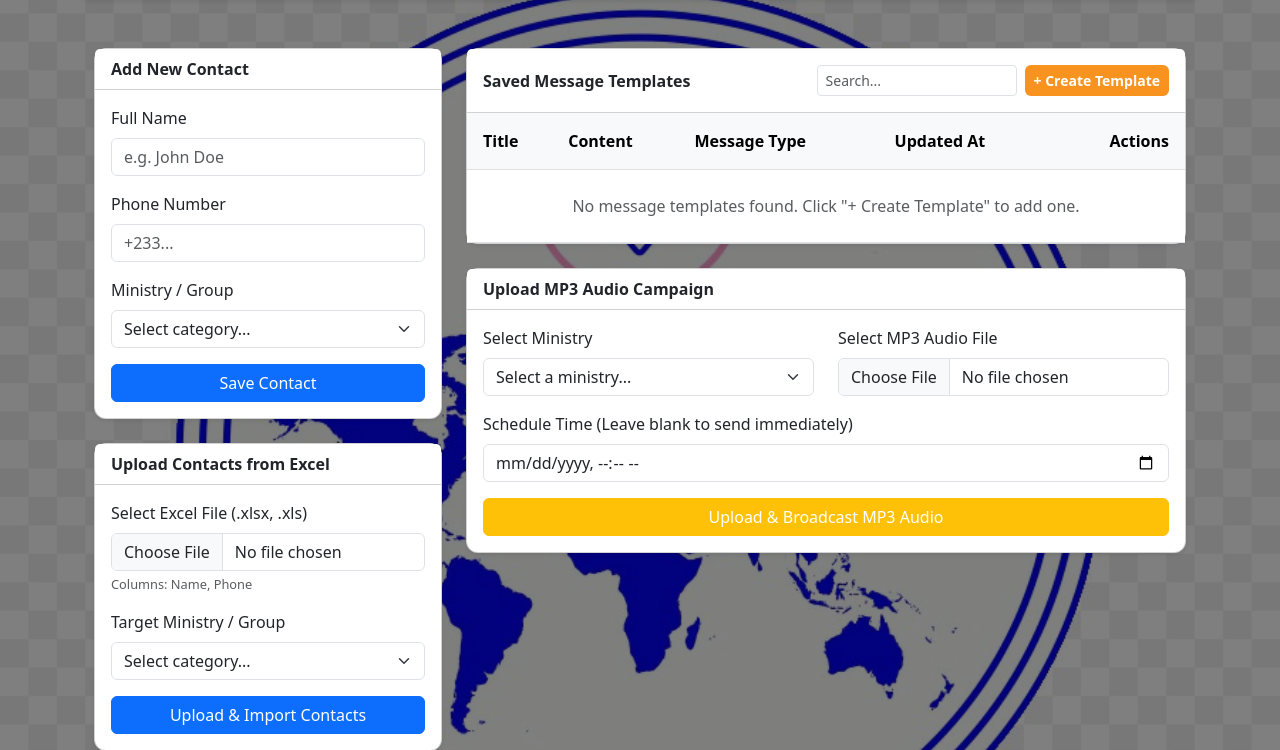
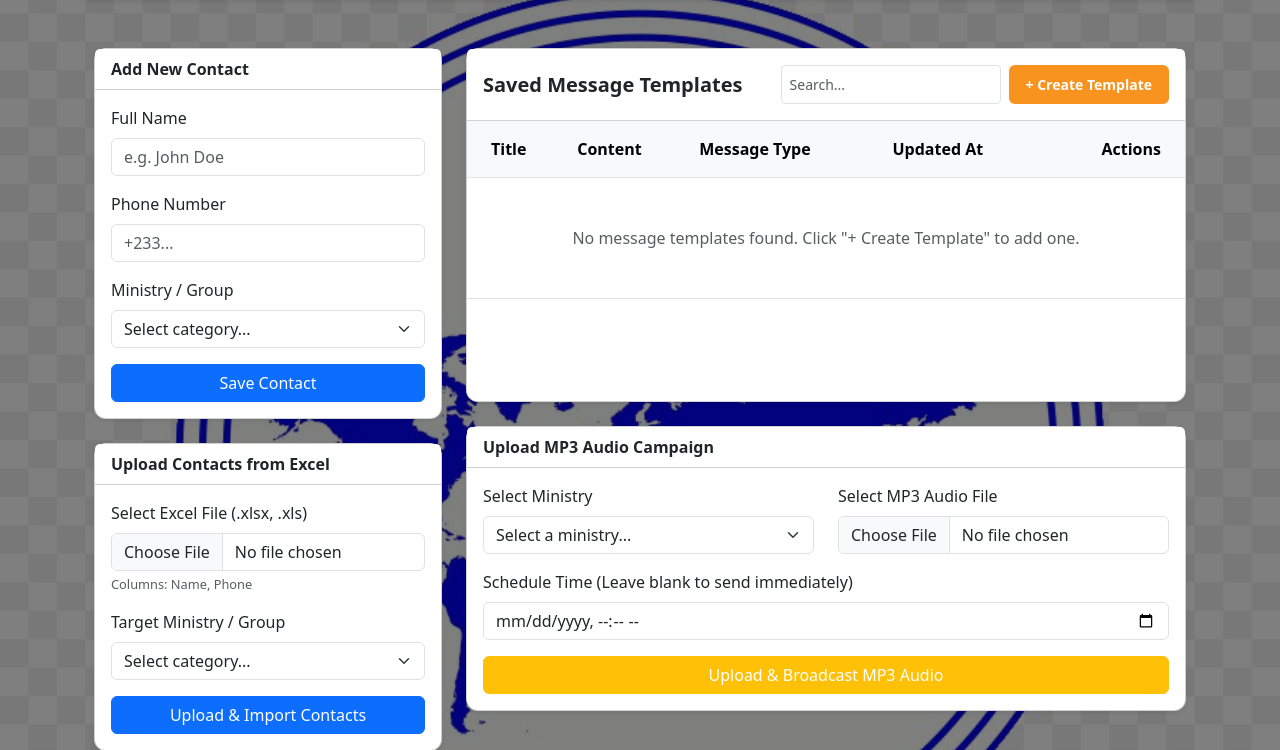
Before and after one commit to kwesidompreh53-png/stem-messaging-app, a Flask app: page / in a window 1280 px wide. Shown: the part 72-822 px from the top of the page. Run offline with Flask 3, Linux system fonts and the light colour scheme; a user stored in the database is signed in; data comes from the database, SQL or seed files in the repository; data that the repository does not hold is empty; some libraries are stand-ins or nearby versions.

Commit message:
Fix template editing modals and expand saved templates view height

```diff
--- a/templates/index.html
+++ b/templates/index.html
@@ -172,40 +172,41 @@
                 </div>
             </div>
 
-            <!-- Column 2: Saved Message Templates & Upload MP3 Forms -->
+            <!-- Column 2: Saved Message Templates (Bigger Portion) & Upload MP3 Forms -->
             <div class="col-md-8">
-                <!-- REPLACED BULK SMS CARD WITH SAVED MESSAGE TEMPLATES CARD -->
+                <!-- SAVED MESSAGE TEMPLATES CARD (Increased Height & Spacing) -->
                 <div class="card shadow-sm mb-4">
                     <div class="card-header bg-white fw-bold text-dark d-flex justify-content-between align-items-center py-3">
-                        <span>Saved Message Templates</span>
+                        <span class="fs-5">Saved Message Templates</span>
                         <div class="d-flex align-items-center gap-2">
-                            <div class="input-group input-group-sm" style="width: 200px;">
-                                <input type="text" id="templateSearch" class="form-control" placeholder="Search..." onkeyup="filterTemplates()">
+                            <div class="input-group input-group-sm" style="width: 220px;">
+                                <input type="text" id="templateSearch" class="form-control py-2" placeholder="Search..." onkeyup="filterTemplates()">
                             </div>
-                            <button type="button" class="btn btn-sm text-white fw-semibold" style="background-color: #f7931e; border-radius: 6px;" data-bs-toggle="modal" data-bs-target="#createTemplateModal">
+                            <button type="button" class="btn btn-sm text-white fw-semibold px-3 py-2" style="background-color: #f7931e; border-radius: 6px;" data-bs-toggle="modal" data-bs-target="#createTemplateModal">
                                 + Create Template
                             </button>
                         </div>
                     </div>
-                    <div class="card-body table-responsive p-0" style="max-height: 320px; overflow-y: auto;">
+                    <!-- Expanded max-height for a much bigger display area -->
+                    <div class="card-body table-responsive p-0" style="min-height: 280px; max-height: 500px; overflow-y: auto;">
                         <table class="table table-hover align-middle mb-0" id="templatesTable">
                             <thead class="table-light sticky-top">
                                 <tr>
-                                    <th class="ps-3 py-3">Title</th>
+                                    <th class="ps-4 py-3">Title</th>
                                     <th class="py-3">Content</th>
                                     <th class="py-3">Message Type</th>
                                     <th class="py-3">Updated At</th>
-                                    <th class="text-end pe-3 py-3">Actions</th>
+                                    <th class="text-end pe-4 py-3">Actions</th>
                                 </tr>
                             </thead>
                             <tbody>
                                 {% if templates %}
                                     {% for template in templates %}
                                     <tr>
-                                        <td class="ps-3 fw-semibold text-dark py-3">{{ template.title }}</td>
-                                        <td class="text-muted text-truncate py-3" style="max-width: 200px;">{{ template.body }}</td>
+                                        <td class="ps-4 fw-semibold text-dark py-3">{{ template.title }}</td>
+                                        <td class="text-muted text-truncate py-3" style="max-width: 250px;">{{ template.body }}</td>
                                         <td class="py-3">
-                                            <span class="badge px-2 py-1 fw-normal" style="background-color: #e0f2fe; color: #0284c7; font-size: 0.8rem;">
+                                            <span class="badge px-2 py-1 fw-normal" style="background-color: #e0f2fe; color: #0284c7; font-size: 0.85rem;">
                                                 {{ template.template_type }}
                                             </span>
                                         </td>
@@ -216,7 +217,7 @@
                                                 -
                                             {% endif %}
                                         </td>
-                                        <td class="text-end pe-3 py-3">
+                                        <td class="text-end pe-4 py-3">
                                             <div class="dropdown">
                                                 <button class="btn btn-sm btn-light border-0 text-secondary fw-bold" type="button" data-bs-toggle="dropdown" aria-expanded="false" style="font-size: 18px; line-height: 1;">
                                                     &#8942;
@@ -237,10 +238,50 @@
                                             </div>
                                         </td>
                                     </tr>
+
+                                    <!-- INDIVIDUAL EDIT TEMPLATE MODAL FOR EACH TEMPLATE -->
+                                    <div class="modal fade" id="editTemplateModal{{ template.id }}" tabindex="-1" aria-labelledby="editTemplateModalLabel{{ template.id }}" aria-hidden="true">
+                                      <div class="modal-dialog modal-lg modal-dialog-centered">
+                                        <div class="modal-content border-0 shadow-lg" style="border-radius: 12px;">
+
+                                          <div class="modal-header border-bottom-0 pb-0 px-4 pt-4">
+                                            <h5 class="modal-title fw-bold text-dark fs-4" id="editTemplateModalLabel{{ template.id }}">Edit Template</h5>
+                                            <button type="button" class="btn-close shadow-none" data-bs-dismiss="modal" aria-label="Close"></button>
+                                          </div>
+
+                                          <form action="{{ url_for('edit_template', template_id=template.id) }}" method="POST">
+                                            <div class="modal-body px-4 py-3 text-start">
+
+                                              <div class="mb-3">
+                                                <select class="form-select text-dark bg-light border-0 py-2" name="template_type" required style="border-radius: 8px;">
+                                                    <option value="SMS Template" {% if template.template_type == 'SMS Template' %}selected{% endif %}>SMS Template</option>
+                                                    <option value="Voice Template" {% if template.template_type == 'Voice Template' %}selected{% endif %}>Voice Template</option>
+                                                </select>
+                                              </div>
+
+                                              <div class="mb-3">
+                                                <input type="text" class="form-control bg-light border-0 py-2 text-dark" name="title" value="{{ template.title }}" placeholder="Title" required style="border-radius: 8px;">
+                                              </div>
+
+                                              <div class="mb-3">
+                                                <textarea class="form-control bg-light border-0 p-3" name="body" rows="5" placeholder="Type your message here..." required style="border-radius: 8px; resize: none;">{{ template.body }}</textarea>
+                                              </div>
+
+                                            </div>
+
+                                            <div class="modal-footer border-top-0 px-4 pb-4 pt-2 d-flex justify-content-between align-items-center">
+                                              <button type="button" class="btn btn-light text-secondary px-4 fw-semibold border" data-bs-dismiss="modal" style="border-radius: 8px;">Cancel</button>
+                                              <button type="submit" class="btn text-white px-4 fw-semibold shadow-sm" style="background-color: #1b1577; border-radius: 8px;">Update Changes</button>
+                                            </div>
+                                          </form>
+                                        </div>
+                                      </div>
+                                    </div>
+
                                     {% endfor %}
                                 {% else %}
                                     <tr>
-                                        <td colspan="5" class="text-center text-muted py-4">
+                                        <td colspan="5" class="text-center text-muted py-5">
                                             No message templates found. Click "+ Create Template" to add one.
                                         </td>
                                     </tr>
```
